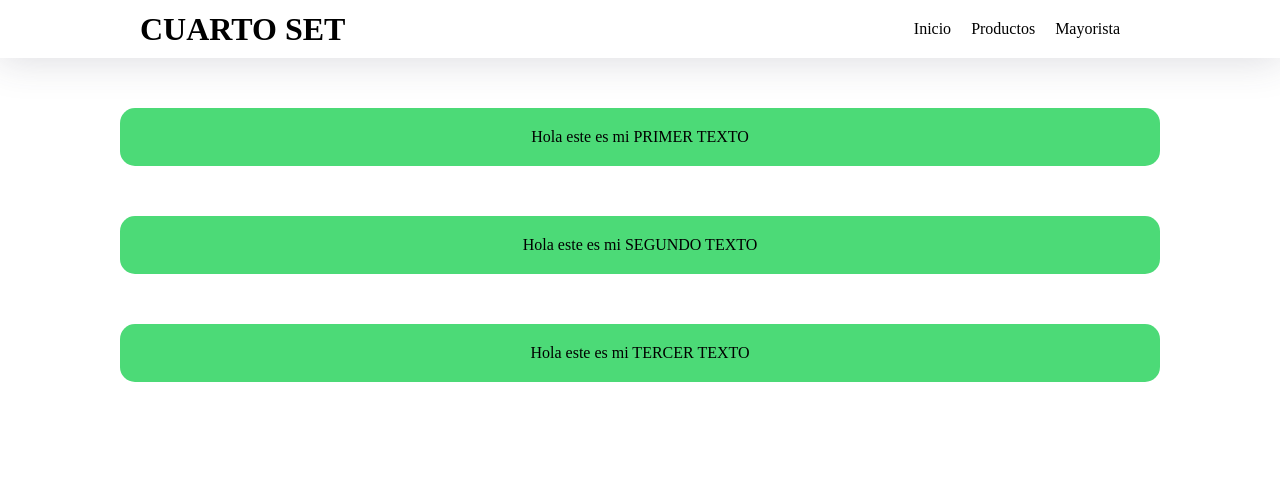
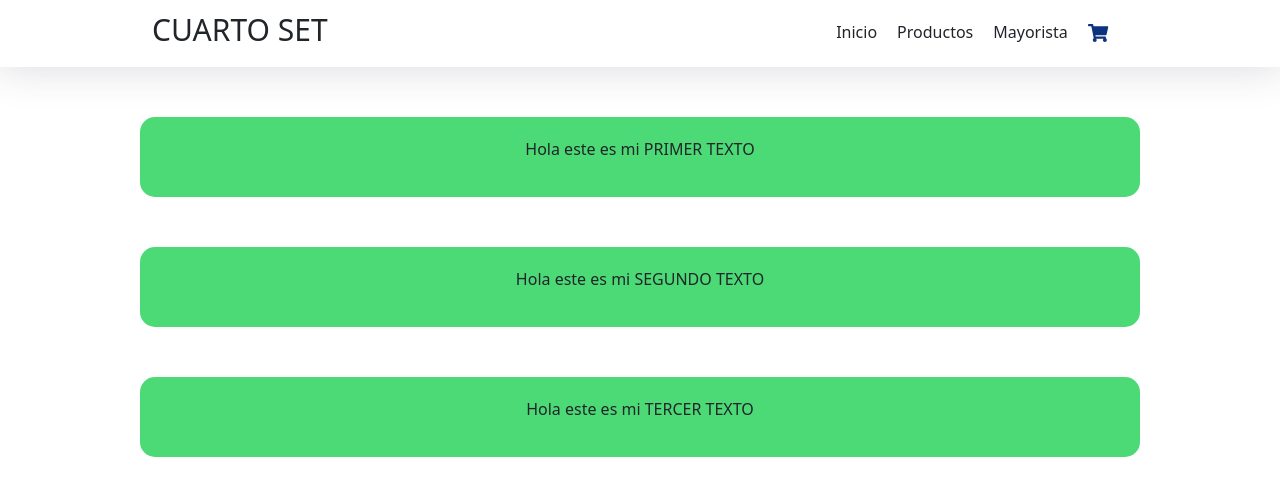
Before and after one commit to micaelatardivo/tienda-tardivo, a React (Create React App) app: page / in a window 1280 px wide. Shown: the top 496 px of the page. Built offline with nearby package versions, Linux system fonts and the light colour scheme.

Commit message:
componentes I

```diff
--- a/public/index.html
+++ b/public/index.html
@@ -24,7 +24,8 @@
       work correctly both with client-side routing and a non-root public URL.
       Learn how to configure a non-root public URL by running `npm run build`.
     -->
-    <title>React App</title>
+    <title>Tienda Tardivo</title>
+    <link href="https://cdn.jsdelivr.net/npm/bootstrap@5.0.2/dist/css/bootstrap.min.css" rel="stylesheet" integrity="sha384-EVSTQN3/azprG1Anm3QDgpJLIm9Nao0Yz1ztcQTwFspd3yD65VohhpuuCOmLASjC" crossorigin="anonymous">
   </head>
   <body>
     <noscript>You need to enable JavaScript to run this app.</noscript>
@@ -39,5 +40,6 @@
       To begin the development, run `npm start` or `yarn start`.
       To create a production bundle, use `npm run build` or `yarn build`.
     -->
+    <script src="https://use.fontawesome.com/releases/v5.15.4/js/all.js" data-auto-a11y="true"></script>
   </body>
 </html>
--- /dev/null
+++ b/src/components/CartWidget.css
@@ -0,0 +1,4 @@
+.cart {
+    color: rgb(11, 51, 126);
+    font-size: 18px;
+}
--- /dev/null
+++ b/src/components/CartWidget.js
@@ -0,0 +1,11 @@
+import './CartWidget.css';
+
+function CartWidget() {
+    return (
+        <div className="cart">
+            <i className="fas fa-shopping-cart"></i>
+        </div>
+    );
+}
+
+export default CartWidget;
--- a/src/components/NavBar.css
+++ b/src/components/NavBar.css
@@ -6,12 +6,17 @@
     margin: 0 auto;
 }
 
+h1 {
+    font-size: 30px;
+}
+
 ul {
     display: flex;
-    padding: 20px;
+    margin: 20px;
 }
 
 ul li {
     list-style: none;
     margin-left: 20px;
+    font-size: 16px;
 }
--- a/src/components/NavBar.js
+++ b/src/components/NavBar.js
@@ -1,4 +1,5 @@
 import './NavBar.css';
+import CartWidget from './CartWidget';
 
 function NavBar() {
     return (
@@ -8,6 +9,7 @@ function NavBar() {
                     <li>Inicio</li>
                     <li>Productos</li>
                     <li>Mayorista</li>
+                    <li><CartWidget /></li>
                 </ul>
 
         </div>
```
